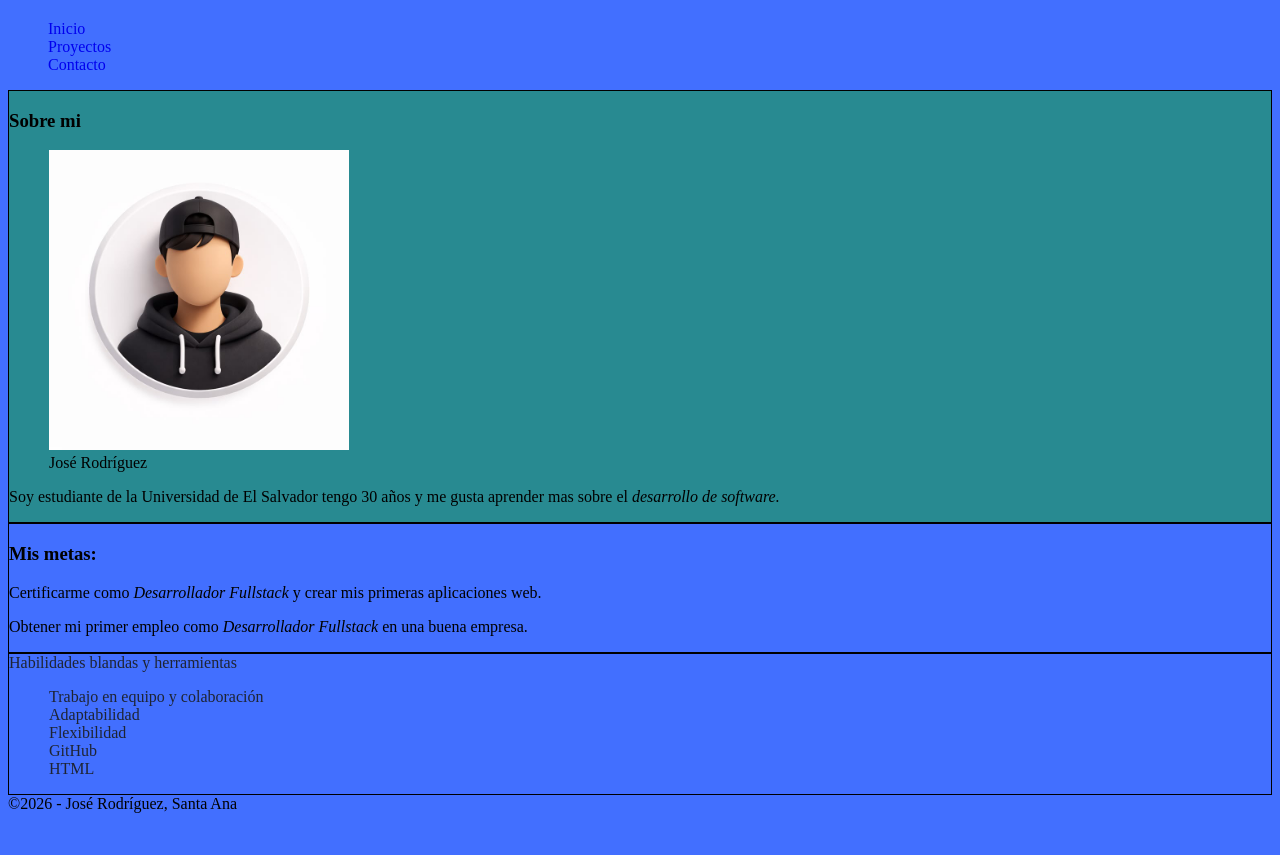
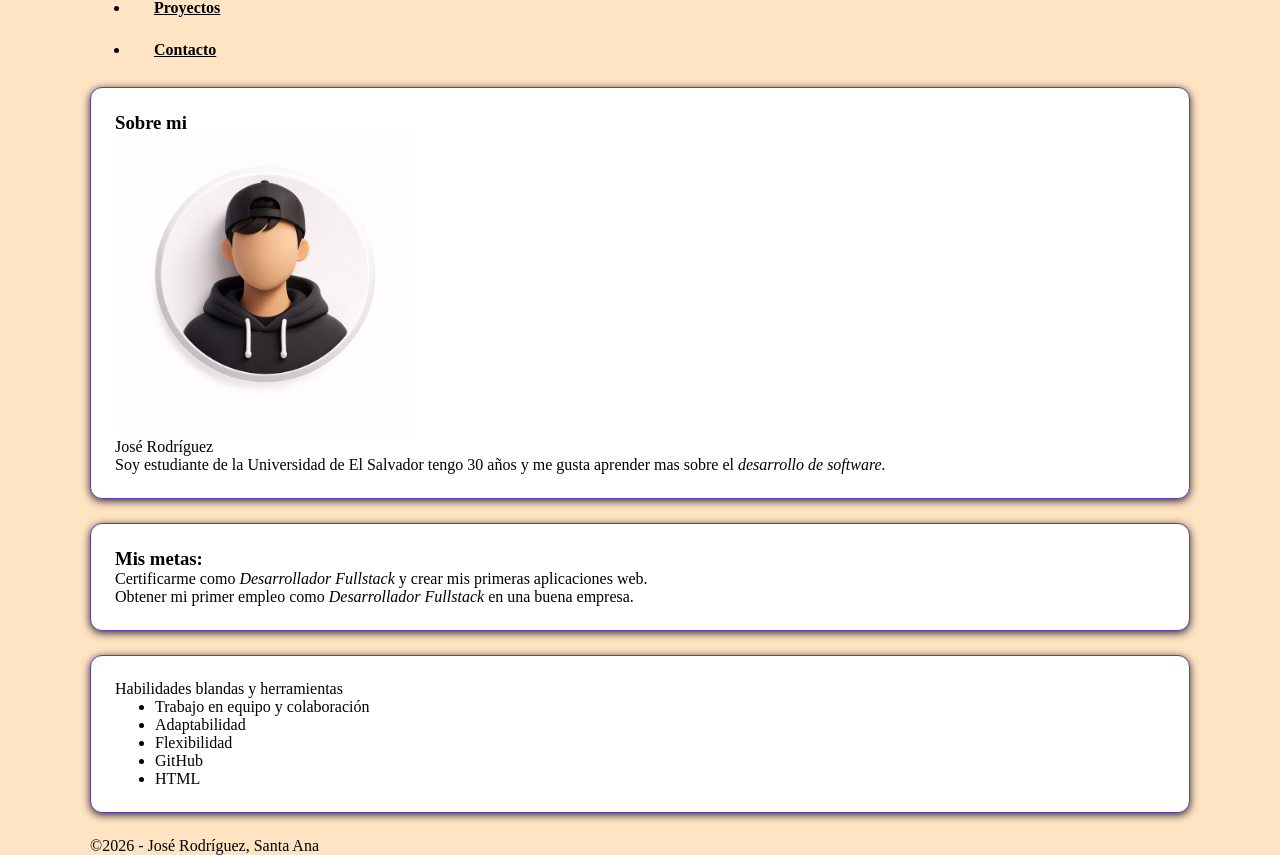
Before and after one commit to jrodriguez764/mi-portafolio, a plain HTML site: page index.html in a window 1280 px wide. Shown: the part 68-923 px from the top of the page. Before the commit the page ends 889 px from the top, so only its background shows below. Drawn offline with Linux system fonts and the light colour scheme; a web font is replaced by a local one.

Commit message:
Aplica modelo de caja, tarjetas y botones

```diff
--- a/css/estilos .css
+++ b/css/estilos .css
@@ -2,12 +2,25 @@
 *::before,
 *::after {
     box-sizing: border-box;
+    margin: 0px;
     border: 0px;
 }
 
-img {
-    border: #0A2A66;
+:root {
+    /* Paleta de colores del sitio */
+    --color-primario: #0057B6;
+    --secundario: gray;
+    /*--acento: #EFC90C;
+    --fondo: ;
+    --texto: ; */
 }
+
+body {
+    margin: 0px;
+    background-color: bisque;
+}
+
+/*
 
 h1 {
     color: rgb(215, 25, 136);
@@ -43,20 +56,47 @@ section {
     background-color: #288a91;
 }
 
+#mis_metas {
+    background-color: #9370d8;
+}
+
 #habilidades {
-    background-color: #426FFF;
+    background-color: rgb(82, 197, 134);
     color: #1E2433;
 }
 
-body {
-    background-color: var(--color-primario);
+*/
+
+img {
+    max-width: 100%;
+    height: auto;
 }
 
-:root {
-    /* Paleta de colores del sitio */
-    --color-primario: rgb(66, 111, 255);
-    --secundario: ;
-    --acento: ;
-    --fondo: ;
-    --texto: ;
+.contenedor {
+    width: 90%;
+    max-width: 1100px;
+    margin: 0 auto;
 }
+
+.tarjeta {
+    background: white;
+    padding: 1.5rem;
+    border: 1px solid #613abd;
+    border-radius: 12px;
+    margin: 16px auto;
+    margin-bottom: 1.5rem;
+    box-shadow: 0 2px 8px rgb(0, 0, 0, 0.829);
+}
+
+.boton {
+    display: inline-block;
+    padding: 0.75rem 1.5rem;
+    background: var(--color-secundario);
+    color: black;
+    border-radius: 10px;
+    font-weight: 600;
+}
+
+.boton:hover {
+    background: var(--color-primario);
+}
--- a/index.html
+++ b/index.html
@@ -14,18 +14,20 @@
 </head>
 
 <body>
+    <div class="contenedor">
         <header>
             <h1>José Emmanuel García Rodríguez</h1>
             <nav>
                 <ul>
                     <li><a href="index.html">Inicio</a></li>
-                <li><a href="proyectos.html">Proyectos</a></li>
-                <li><a href="contacto.html">Contacto</a></li>
+                    <li><a href="proyectos.html" class="boton">Proyectos</a></li>
+                    <li><a href="contacto.html" class="boton">Contacto</a></li>
                 </ul>
             </nav>
         </header>
+
         <main>
-        <section id="sobre_mi">
+            <section id="sobre_mi" class="tarjeta">
                 <article>
                     <h3>Sobre mi</h3>
                     <figure>
@@ -38,7 +40,7 @@
                     </p>
                 </article>
             </section>
-        <section id="mis_metas">
+            <section id="mis_metas" class="tarjeta">
                 <article>
                     <h3>Mis metas:</h3>
                     <!--Mis metas-->
@@ -46,7 +48,7 @@
                     <p>Obtener mi primer empleo como <em>Desarrollador Fullstack</em> en una buena empresa.</p>
                 </article>
             </section>
-        <section id="habilidades">
+            <section id="habilidades" class="tarjeta">
                 Habilidades blandas y herramientas
                 <ul>
                     <li>Trabajo en equipo y colaboración</li>
@@ -58,6 +60,7 @@
             </section>
         </main>
         <footer>&copy;2026 - José Rodríguez, Santa Ana</footer>
+    </div>
 </body>
 
 </html>
```
Lines whose indentation alone changed are shown as unchanged.
